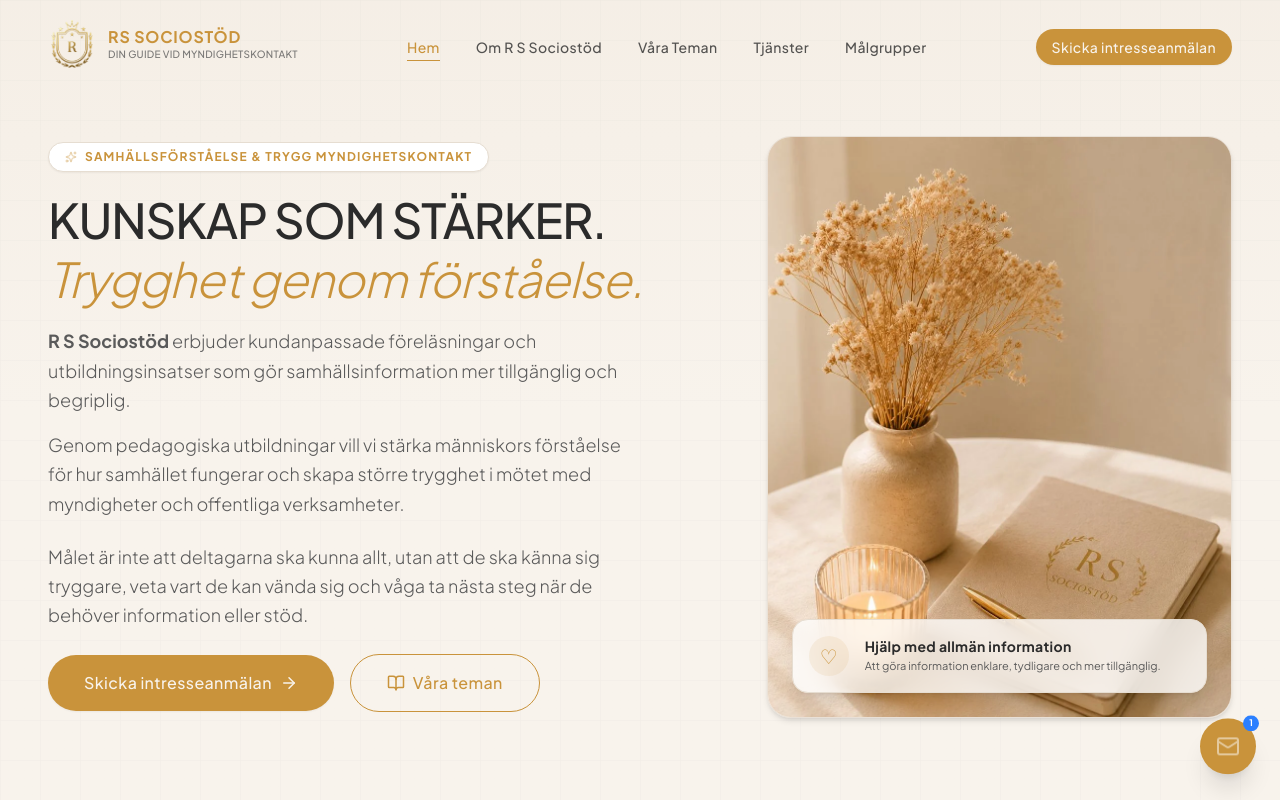
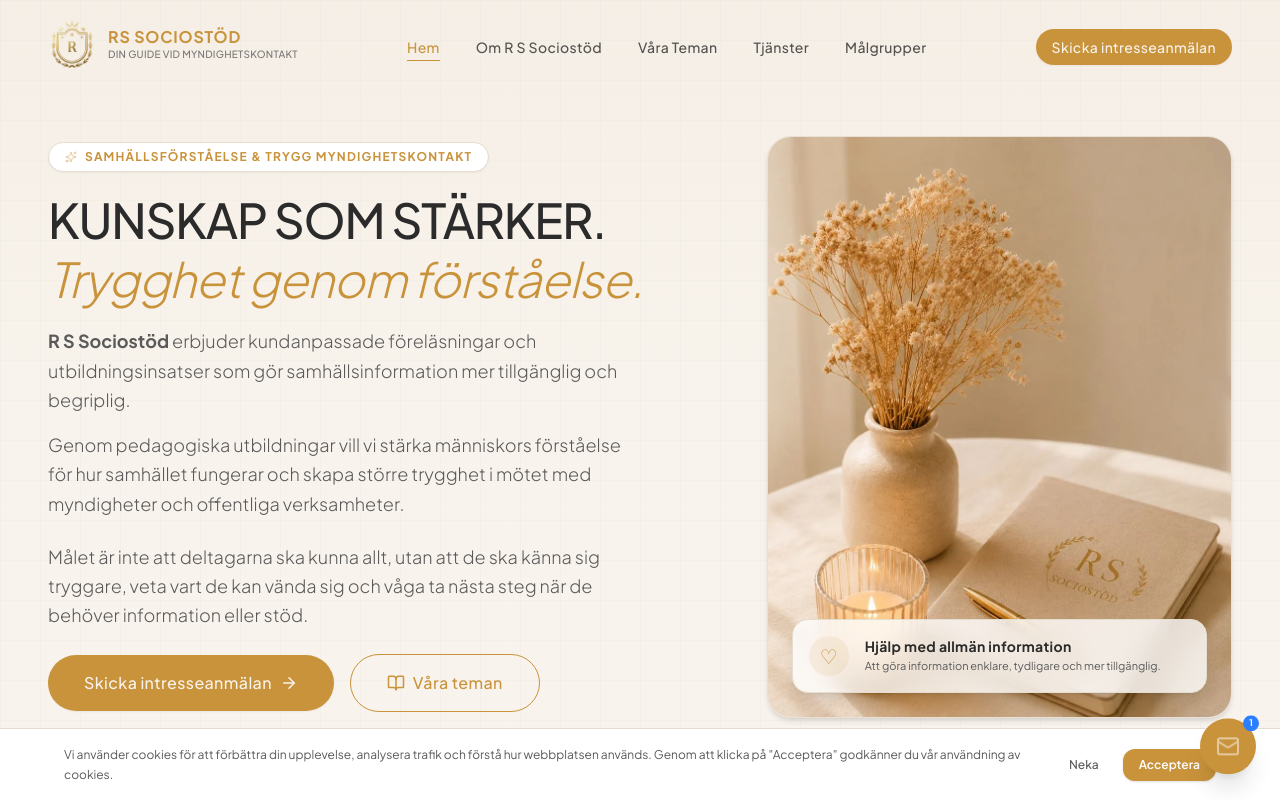
Before and after one commit to aliasaad01/R-S-Sociostod, a React (Vite) app: page / in a window 1280 px wide. Shown: the top 800 px of the page. Built offline with nearby package versions, Linux system fonts and the light colour scheme.

Commit message:
Add GTM, GA4, Cookie banner and SEO files

```diff
--- a/index.html
+++ b/index.html
@@ -1,6 +1,21 @@
 <!doctype html>
 <html lang="sv" class="scroll-smooth">
   <head>
+    <!-- Google Tag Manager -->
+    <script>
+      (function (w, d, s, l, i) {
+        w[l] = w[l] || [];
+        w[l].push({ "gtm.start": new Date().getTime(), event: "gtm.js" });
+        var f = d.getElementsByTagName(s)[0],
+          j = d.createElement(s),
+          dl = l != "dataLayer" ? "&l=" + l : "";
+        j.async = true;
+        j.src = "https://www.googletagmanager.com/gtm.js?id=" + i + dl;
+        f.parentNode.insertBefore(j, f);
+      })(window, document, "script", "dataLayer", "GTM-MVM6KD5Z");
+    </script>
+    <!-- End Google Tag Manager -->
+
     <meta charset="UTF-8" />
     <meta
       name="viewport"
@@ -20,12 +35,34 @@
       rel="stylesheet"
     />
 
-    <!-- <link rel="modulepreload" href="src/main.tsx" /> -->
+    <script
+      async
+      src="https://www.googletagmanager.com/gtag/js?id=G-2TC754H374"
+    ></script>
+    <script>
+      window.dataLayer = window.dataLayer || [];
+      function gtag() {
+        dataLayer.push(arguments);
+      }
+      gtag("js", new Date());
+      gtag("config", "G-2TC754H374", { anonymize_ip: true }); // كود مخصص لأوروبا لإخفاء هوية الآي بي
+    </script>
   </head>
 
   <body
     class="antialiased selection:bg-brand-primary selection:text-white bg-brand-bg"
   >
+    <!-- Google Tag Manager (noscript) -->
+    <noscript
+      ><iframe
+        src="https://www.googletagmanager.com/ns.html?id=GTM-MVM6KD5Z"
+        height="0"
+        width="0"
+        style="display: none; visibility: hidden"
+      ></iframe
+    ></noscript>
+    <!-- End Google Tag Manager (noscript) -->
+
     <div id="root"></div>
     <script type="module" src="src/main.tsx"></script>
   </body>
--- /dev/null
+++ b/src/components/cookieConsent/CookieConsent.tsx
@@ -0,0 +1,50 @@
+import React, { useState, useEffect } from "react";
+
+export default function CookieConsent() {
+  const [isVisible, setIsVisible] = useState(false);
+
+  useEffect(() => {
+    const consent = localStorage.getItem("cookie_consent_rs");
+    if (!consent) {
+      setIsVisible(true);
+    }
+  }, []);
+
+  const handleAccept = () => {
+    localStorage.setItem("cookie_consent_rs", "accepted");
+    setIsVisible(false);
+  };
+
+  const handleDecline = () => {
+    localStorage.setItem("cookie_consent_rs", "declined");
+    setIsVisible(false);
+  };
+
+  if (!isVisible) return null;
+
+  return (
+    <div className="fixed bottom-0 left-0 right-0 bg-brand-white border-t border-brand-border z-50 p-4 shadow-xl font-sans text-left animate-fade-in">
+      <div className="max-w-6xl mx-auto flex flex-col md:flex-row items-center justify-between gap-4">
+        <p className="text-xs text-brand-text-secondary leading-relaxed">
+          Vi använder cookies för att förbättra din upplevelse, analysera trafik
+          och förstå hur webbplatsen används. Genom att klicka på "Acceptera"
+          godkänner du vår användning av cookies.
+        </p>
+        <div className="flex items-center gap-3 shrink-0">
+          <button
+            onClick={handleDecline}
+            className="text-xs font-medium text-brand-text-secondary hover:text-brand-text px-3 py-2 rounded-lg transition-colors cursor-pointer"
+          >
+            Neka
+          </button>
+          <button
+            onClick={handleAccept}
+            className="text-xs font-semibold bg-brand-primary text-white px-4 py-2 rounded-xl hover:opacity-90 transition-opacity cursor-pointer shadow-sm"
+          >
+            Acceptera
+          </button>
+        </div>
+      </div>
+    </div>
+  );
+}
--- a/src/layouts/MainLayout.tsx
+++ b/src/layouts/MainLayout.tsx
@@ -3,6 +3,7 @@ import { Helmet, HelmetProvider } from "react-helmet-async";
 import Navbar from "../components/navbar/Navbar";
 import Footer from "../components/footer/Footer";
 import WhatsAppAssistant from "../components/whatsapp/WhatsAppAssistant";
+import CookieConsent from "../components/cookieConsent/CookieConsent";
 
 interface MainLayoutProps {
   children: React.ReactNode;
@@ -91,6 +92,7 @@ export default function MainLayout({ children }: MainLayoutProps) {
         </main>
 
         <Footer />
+        <CookieConsent />
 
         {/* أداة التواصل العائمة */}
         <WhatsAppAssistant />
```
Also changed, not shown: public/robots.txt (added), 1 other file (tests, documents, lock files or other folders).
